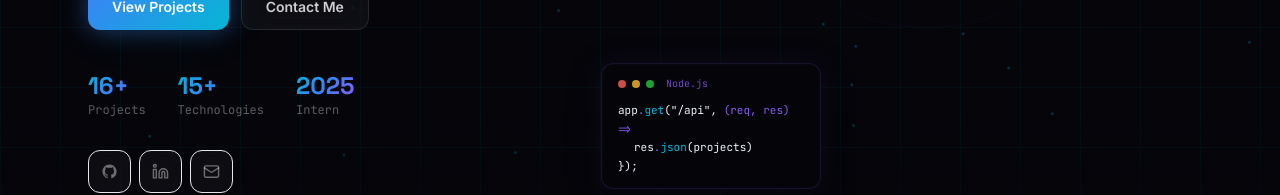
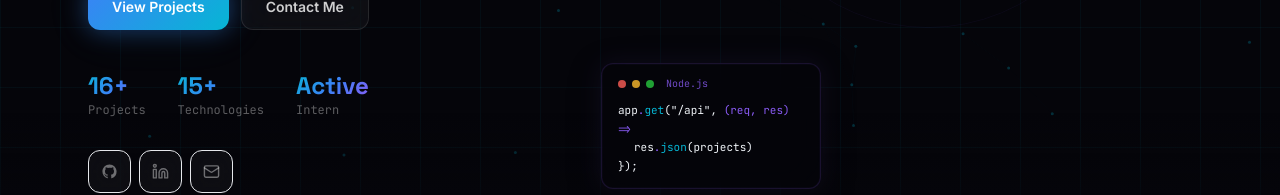
Before and after one commit to pun33th45/PortFolio, a Next.js app: page / in a window 1280 px wide. Shown: the part 633-828 px from the top of the page. Built offline with nearby package versions, Linux system fonts and the light colour scheme.

Commit message:
fix: replace intern year with Active status in hero stats

```diff
--- a/src/components/Hero.tsx
+++ b/src/components/Hero.tsx
@@ -241,7 +241,7 @@ export default function Hero() {
               transition={{ delay: 0.75 }}
               className="flex gap-8 mb-8"
             >
-              {[["16+", "Projects"], ["15+", "Technologies"], ["2025", "Intern"]].map(([v, l]) => (
+              {[["16+", "Projects"], ["15+", "Technologies"], ["Active", "Intern"]].map(([v, l]) => (
                 <div key={l} className="group">
                   <div
                     className="text-2xl font-black font-display grad group-hover:scale-110 transition-transform origin-left"
```
